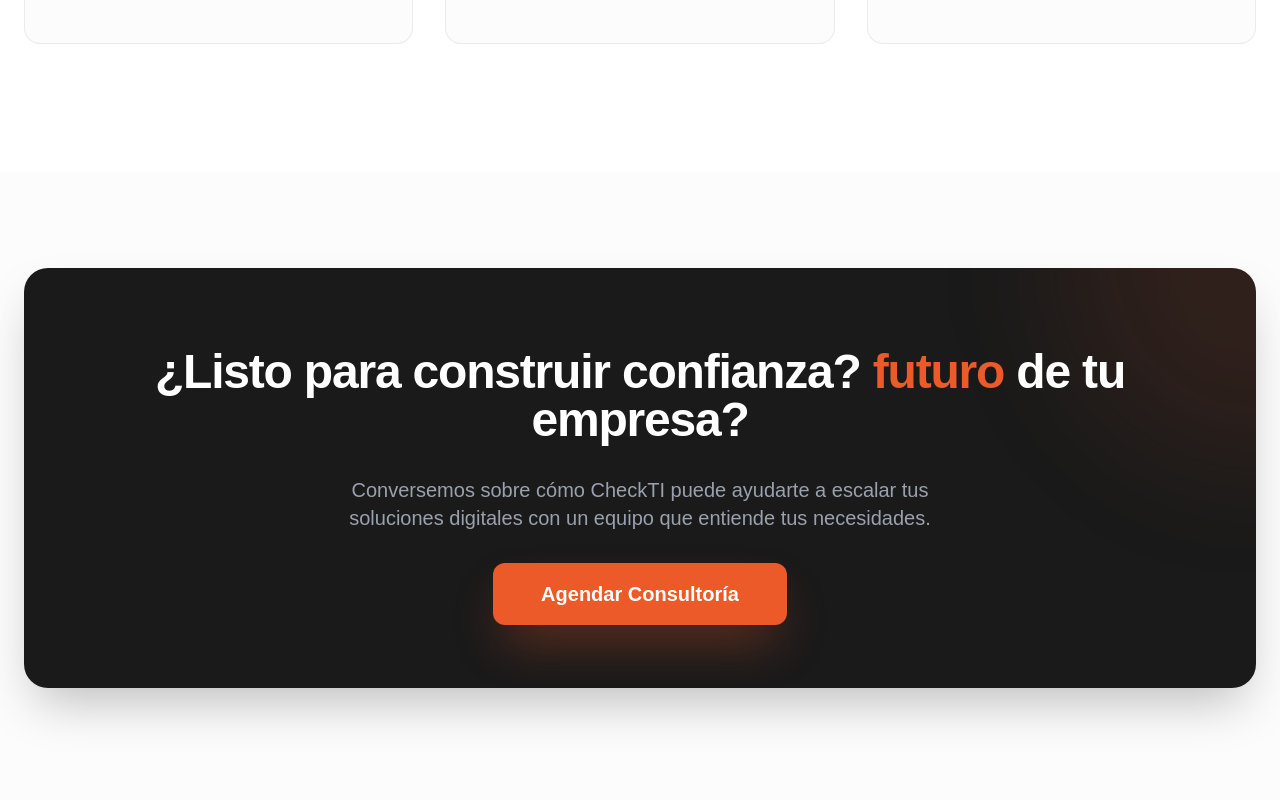
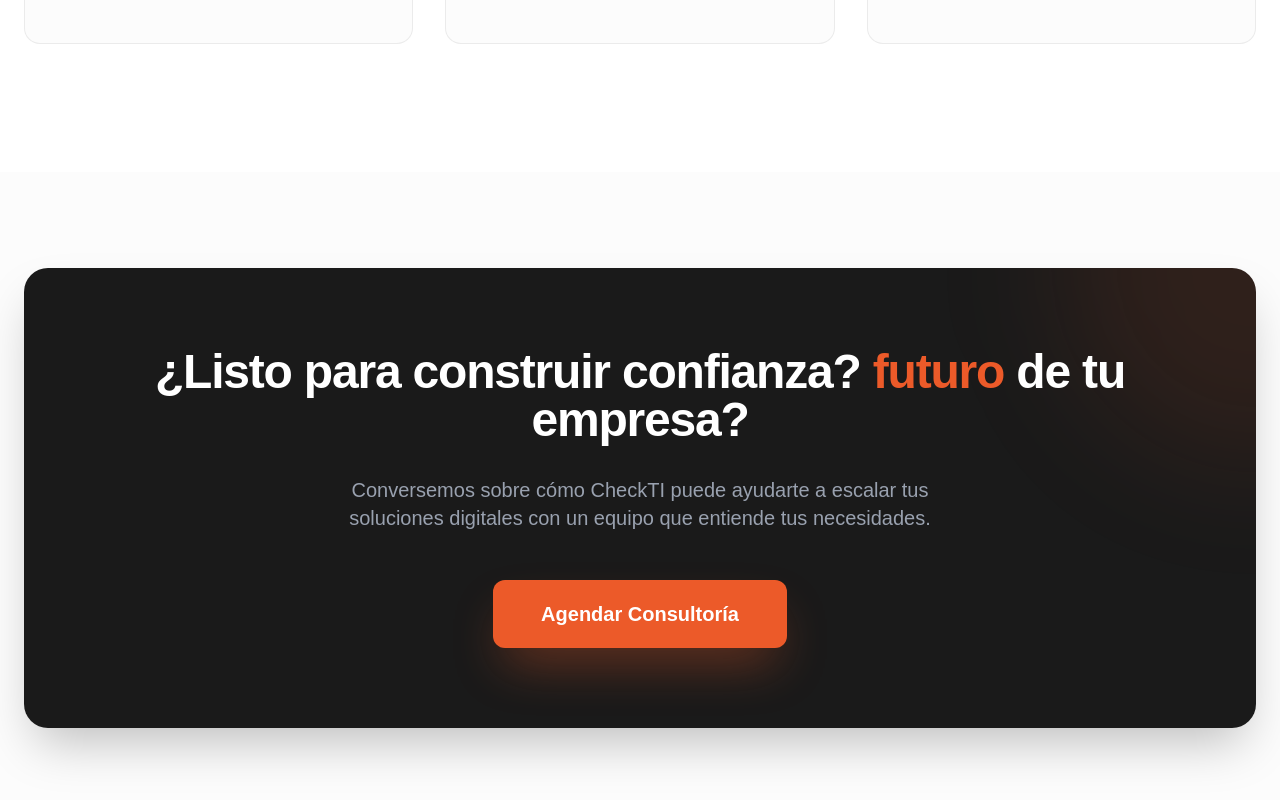
Before and after one commit to jfreakp/checkit, a Next.js app: page / in a window 1280 px wide. Shown: the part 1611-2411 px from the top of the page. Built offline with nearby package versions, Linux system fonts and the light colour scheme.

Commit message:
Se arregla el boton de consultoria para celulares.

```diff
--- a/sharing/components/CardEnviarEncuesta.tsx
+++ b/sharing/components/CardEnviarEncuesta.tsx
@@ -27,9 +27,22 @@
                         <p className="text-gray-400 max-w-2xl mx-auto mb-12 text-lg md:text-xl">
                             {description}
                         </p>
-                        <Link className="bg-primary text-white px-12 py-5 rounded-xl font-bold text-xl hover:scale-105 transition-transform shadow-2xl shadow-primary/40" href="/contacto" >
+                        <Link
+                            className="
+                              bg-primary text-white
+                              px-6 py-3 text-base
+                              sm:px-8 sm:py-4 sm:text-lg
+                              md:px-12 md:py-5 md:text-xl
+                              rounded-xl font-bold
+                              hover:scale-105 transition-transform
+                              shadow-2xl shadow-primary/40
+                              inline-block text-center
+                            "
+                            href="/contacto"
+                        >
                             {primaryActionText}
                         </Link>
+
                     </div>
                 </div>
             </div>
```
